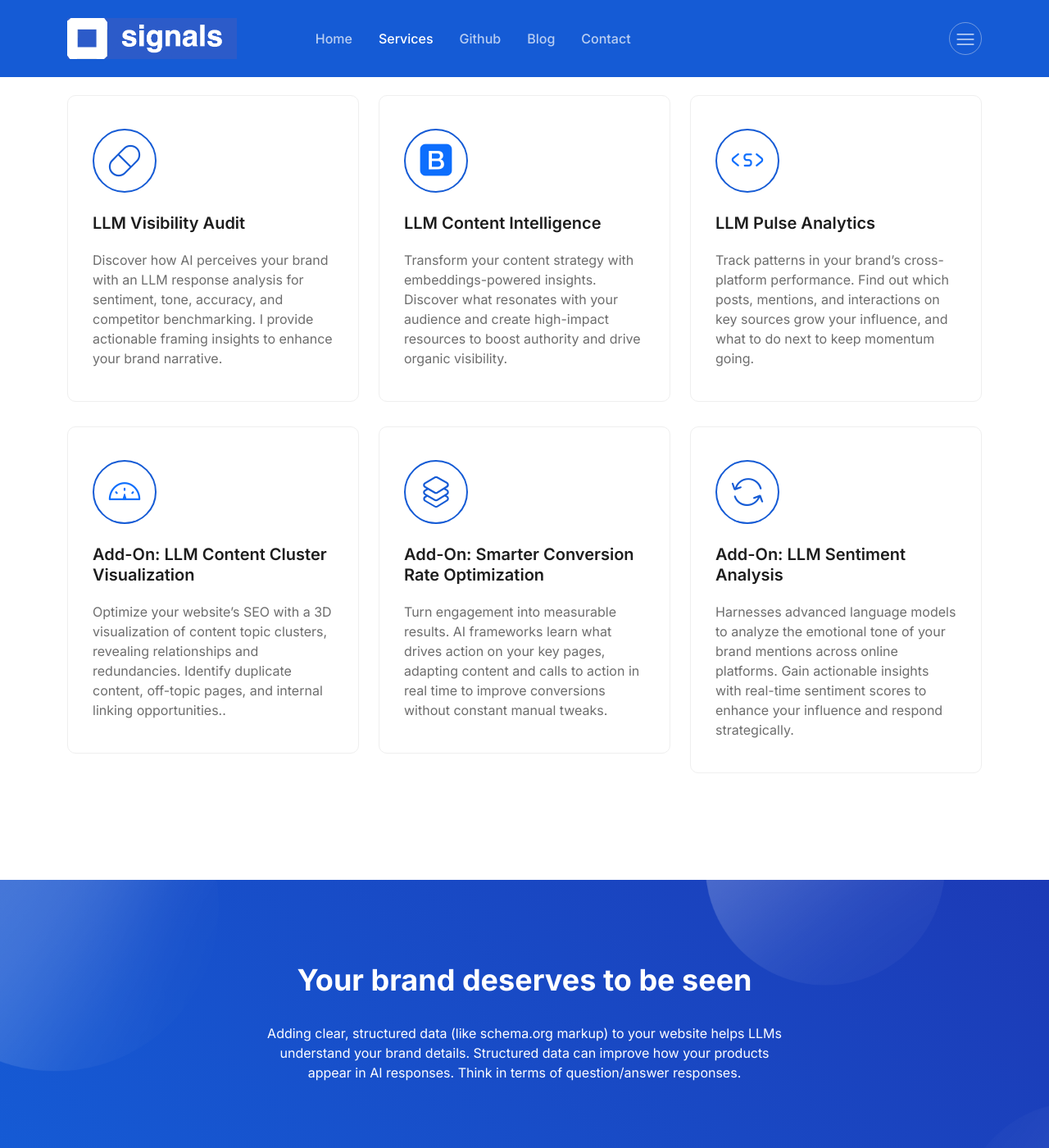
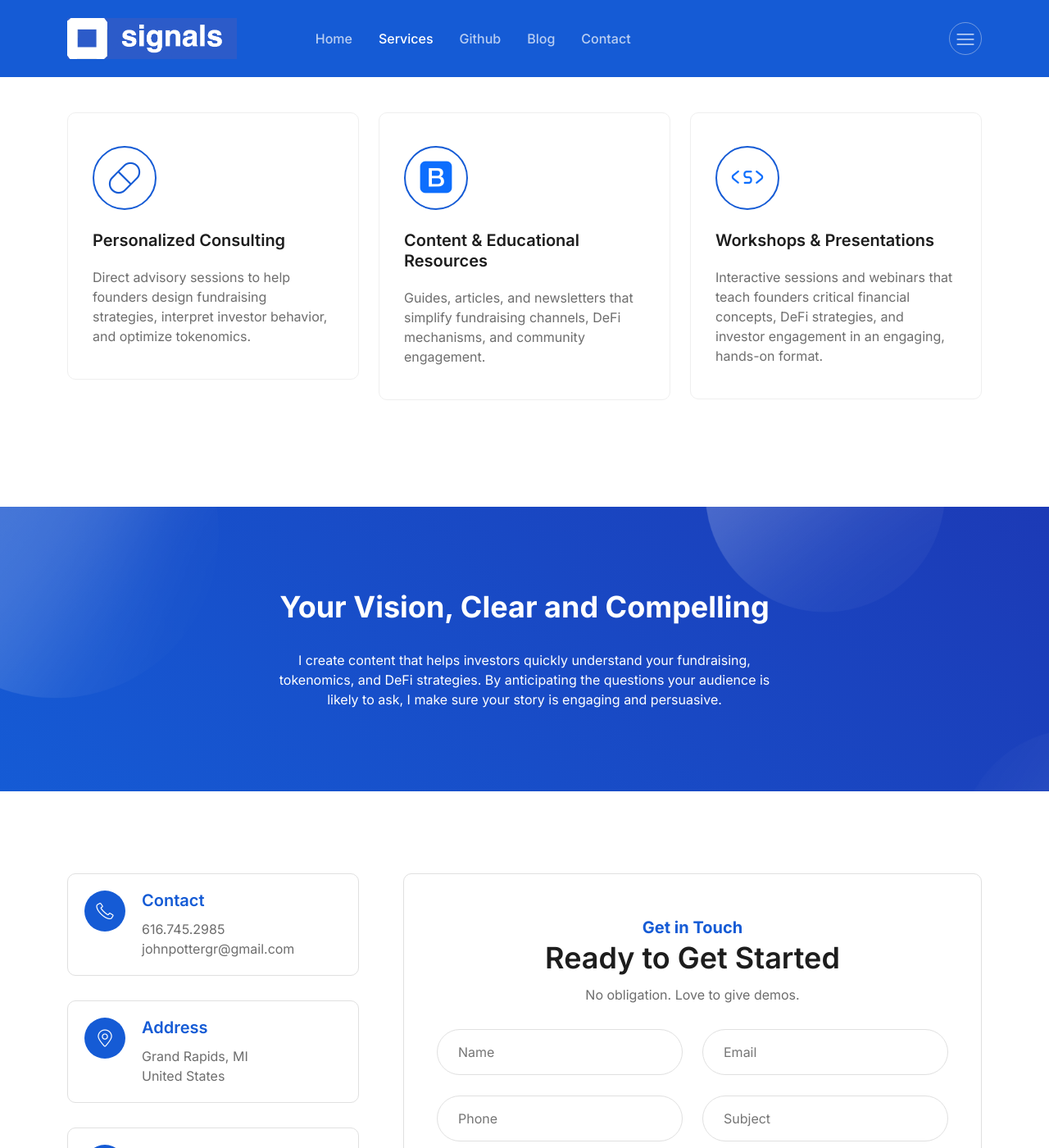
Before and after one commit to johnpottergr/llmvisibility.co, a Jekyll site: the page index.html, which Jekyll copies as it is, in a window 1280 px wide and 1400 px high, scrolled down 1652 px. Shown: the whole window at 82% size. Built offline with Jekyll 4.4.1, drawn with Linux system fonts in a browser that asks for light colours; some of the changed text lies outside the part shown.

Commit message:
paste job

```diff
--- a/index.html
+++ b/index.html
@@ -1,5 +1,3 @@
----
----
 <!DOCTYPE html>
 <html lang="en">
 
@@ -18,7 +16,7 @@
   <link rel="shortcut icon" type="image/x-icon" href="assets/images/favicon.svg" />
 
   <!--====== Title ======-->
-  <title>Signals | LLM Visibility for Ambitious Brands</title>
+  <title>Signals | Content That Helps Founders Fund Smarter</title>
 
   <!--====== Favicon Icon ======-->
   <link rel="shortcut icon" href="../assets/images/favicon.ico" type="image/ico" />
@@ -146,10 +144,10 @@
       <div class="row align-items-center">
         <div class="col-lg-6 col-md-12 col-12">
           <div class="header-content">
-            <h1>LLM Visibility for Ambitious Brands</h1>
+            <h1>Content That Helps Founders Fund Smarter</h1>
             <p>
-              Brands that are successful don't wait around for somethng to happen (like Milo here). They lead the way, using AI to amplify their message before the rest catch up. Signals helps you achieve this goal with the latest tech.
-            </p>
+              Founders don’t wait around like Milo here. They lead the way, mastering crytoi fundraising before traditional investors even notice. My content helps you do it with a plainspoken, clear voice.
+             </p>
 <div class="button">
   <a href="https://calendly.com/johnpottergr/15min" class="btn primary-btn">Get Started</a>
 </div>
@@ -275,31 +273,19 @@
               </nav>
               <div class="tab-content" id="nav-tabContent">
                 <div class="tab-pane fade show active" id="nav-who" role="tabpanel" aria-labelledby="nav-who-tab">
-                  <p>I’m a technical content strategist
-                    helping brands earn visibility in AI-driven
-                    search. My work blends SEO expertise with hands-on
-                    experience across 350+ B2B and technical articles.</p>
-                    <p>I’m passionate about translating complex ideas into content that performs.</p>
+                  <p>I help founders stand out by turning complex DeFi and blockchain ideas into engaging content.
+                    From guides to analyses, my work helps investors and communities understand your vision and act on it.</p>
 
                 </div>
                 <div class="tab-pane fade" id="nav-vision" role="tabpanel" aria-labelledby="nav-vision-tab">
-                  <p> I believe the future of marketing
-                    belongs to brands that embrace intelligent
-                    automation. From n8n workflows to Agent S2
-                    orchestration and LLM prompt engineering,
-                    I help clients stay ahead of the curve.</p>
-                    <p>My primary focus is on scalable systems that
-                    compound results over time.</p>
+                  <p> I want a future where founders don’t have to chase gatekeepers to raise capital. By understanding
+                    on-chain finance and tokenization, they can access funding directly and on their own terms.</p>
+
                 </div>
                 <div class="tab-pane fade" id="nav-history" role="tabpanel" aria-labelledby="nav-history-tab">
-                  <p>After writing about emerging technologies
-                    for nearly a decade, I launching my own
-                    practice to support brands ready to
-                    embrace new technologies.</p>
-                    <p>Over the years, I’ve worked with
-                      clients navigating digital
-                      transformation and adopting AI tools.
-                   </p>
+                  <p>My background in tech writing taught me how to bridge the gap between deep technical detail and
+                    business strategy. Now, I use that same approach to help founders explain DeFi and tokenization in
+                    a way investors understand.</p>
                 </div>
               </div>
             </div>
@@ -321,9 +307,9 @@
           <div class="col-12">
             <div class="content">
               <h6>Services</h6>
-              <h2 class="fw-bold">Brand Visibility Services</h2>
+              <h2 class="fw-bold">Founder-Focused Financial Education</h2>
               <p>
-               New AI and automation tools can put your brand front and center. Let’s put them to work for you.
+               My work makes your message clear, compelling, and investor-ready.
               </p>
             </div>
           </div>
@@ -341,12 +327,10 @@
               <i class="lni lni-capsule"></i>
             </div>
             <div class="service-content">
-              <h4>LLM Visibility Audit</h4>
+              <h4>Personalized Consulting</h4>
               <p>
-              Discover how AI perceives your brand with an LLM response analysis for
-              sentiment, tone, accuracy, and competitor benchmarking. I provide
-              actionable framing insights to enhance your
-              brand narrative.
+              Direct advisory sessions to help founders design fundraising strategies,
+              interpret investor behavior, and optimize tokenomics.
               </p>
             </div>
           </div>
@@ -359,11 +343,9 @@
                 </a>
             </div>
             <div class="service-content">
-                <h4>LLM Content Intelligence</h4>
+                <h4>Content & Educational Resources</h4>
               <p>
-                 Transform your content strategy with embeddings-powered insights.
-                  Discover what resonates with your audience and create high-impact
-                  resources to boost authority and drive organic visibility.
+                Guides, articles, and newsletters that simplify fundraising channels, DeFi mechanisms, and community engagement.
               </p>
             </div>
           </div>
@@ -376,59 +358,10 @@
                 </a>
             </div>
             <div class="service-content">
-              <h4>LLM Pulse Analytics</h4>
+              <h4>Workshops & Presentations</h4>
               <p>
-              Track patterns in your brand’s cross-platform performance.
-              Find out which posts, mentions, and interactions on key sources grow your
-              influence, and what to do next to keep momentum going.
-              </p>
-            </div>
-          </div>
-        </div>
-        <div class="col-lg-4 col-md-6">
-          <div class="single-services">
-            <div class="service-icon">
-              <a href="https://llmvisibility.co/2025/07/09/performance-insights.html">
-              <i class="lni lni-dashboard"></i>
-                </a>
-            </div>
-            <div class="service-content">
-                <h4>Add-On: LLM Content Cluster Visualization</h4>
-              <p>
-              Optimize your website’s SEO with a 3D visualization of content topic
-              clusters, revealing relationships and redundancies. Identify duplicate
-              content, off-topic pages, and internal linking opportunities..
-              </p>
-            </div>
-          </div>
-        </div>
-        <div class="col-lg-4 col-md-6">
-          <div class="single-services">
-            <div class="service-icon">
-              <i class="lni lni-layers"></i>
-            </div>
-            <div class="service-content">
-             <h4>Add-On: Smarter Conversion Rate Optimization</h4>
-              <p>
-                 Turn engagement into measurable results. AI frameworks learn what drives action
-                 on your key pages, adapting content and calls to action in real time to improve
-                 conversions without constant manual tweaks.
-              </p>
-            </div>
-          </div>
-        </div>
-        <div class="col-lg-4 col-md-6">
-          <div class="single-services">
-            <div class="service-icon">
-              <i class="lni lni-reload"></i>
-            </div>
-            <div class="service-content">
-              <h4>Add-On: LLM Sentiment Analysis</h4>
-              <p>
-                Harnesses advanced language models to analyze the emotional
-                tone of your brand mentions across online platforms. Gain
-                actionable insights with real-time sentiment scores to
-                enhance your influence and respond strategically.
+              Interactive sessions and webinars that teach founders critical financial concepts,
+              DeFi strategies, and investor engagement in an engaging, hands-on format.
               </p>
             </div>
           </div>
@@ -445,9 +378,10 @@
       <div class="row justify-content-center">
         <div class="col-xxl-6 col-xl-7 col-lg-8 col-md-9">
           <div class="inner-content">
-            <h2>Your brand deserves to be seen</h2>
-            <p>Adding clear, structured data (like schema.org markup) to your website helps LLMs understand your brand details.
-             Structured data can improve how your products appear in AI responses. Think in terms of question/answer responses.
+            <h2>Your Vision, Clear and Compelling</h2>
+            <p>I create content that helps investors quickly understand your fundraising, tokenomics, and
+              DeFi strategies. By anticipating the questions your audience is likely to ask, I make sure your story
+              is engaging and persuasive.
             </p>
 
             </div>
```
